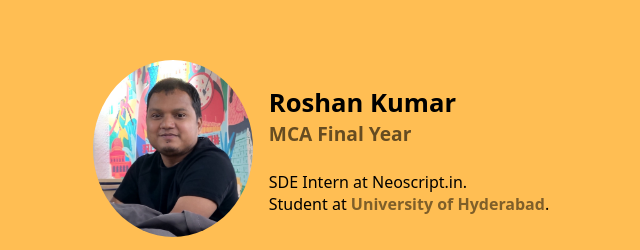
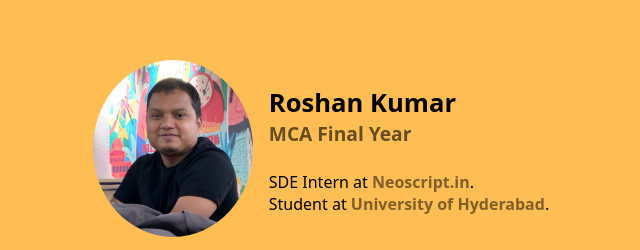
Before and after one commit to roshansourav/PORTFOLIO, a plain HTML site: page index.html in a window 1280 px wide. Shown: the part 203-453 px from the top of the page, 319-959 px from the left. Drawn offline with Linux system fonts and the light colour scheme.

Commit message:
Update index.html

```diff
--- a/index.html
+++ b/index.html
@@ -57,7 +57,7 @@
         <aside>
             <h1>Roshan Kumar</h1>
             <h4>MCA Final Year</h4>
-            <p> SDE Intern at Neoscript.in.
+            <p> SDE Intern at <a target="blank" href="https://Neoscript.in">Neoscript.in</a>.
                 Student at <a target="blank" href="https://scis.uohyd.ac.in/">University of Hyderabad</a>.
 
             </p>
```
